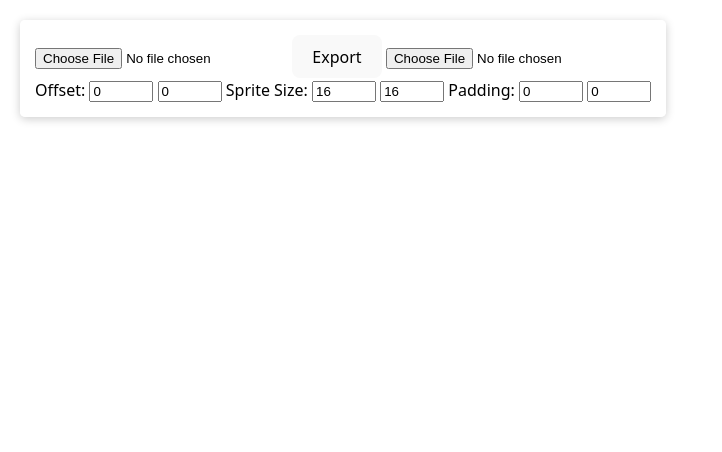
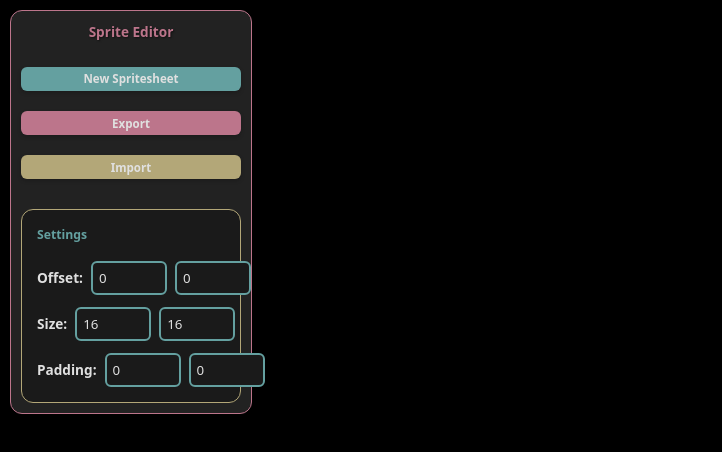
Before and after one commit to MarceColl/Sei, a website built with Vite: page index.html in a window 1280 px wide. Shown: the whole page, without its empty margins (0-722 px from the left). Built offline with nearby package versions, Linux system fonts and the light colour scheme.

Commit message:
Fix styles

```diff
--- a/index.html
+++ b/index.html
@@ -10,9 +10,14 @@
   <body>
 <div class="overlay">
   <div class="controls">
-        <input type="file" id="image_upload" accept="image/*">
-        <button id="export">Export</button>
-        <input type="file" id="json_upload" accept="application/json">
+    <!-- Hidden file inputs -->
+    <input type="file" id="image_upload" accept="image/*" hidden>
+    <input type="file" id="json_upload" accept="application/json" hidden>
+
+    <!-- Button triggers for file inputs -->
+    <button class="image-btn" id="image_upload_btn">New Spritesheet</button>
+    <button class="export-btn" id="export">Export</button>
+    <button class="json-btn" id="json_upload_btn">Import</button>
 
     <div class="settings">
       <label>
@@ -21,7 +26,7 @@
         <input id="offset-y" type="number" min="0" max="200" value="0">
       </label>
       <label>
-            Sprite Size:
+        Size:
         <input id="sprite-x" type="number" min="0" max="200" value="16">
         <input id="sprite-y" type="number" min="0" max="200" value="16">
       </label>
--- a/src/main.ts
+++ b/src/main.ts
@@ -5,15 +5,22 @@ import { setupCounter } from './counter.ts'
 
 const uploader = document.getElementById('image_upload');
 const json_uploader = document.getElementById('json_upload');
+const img_btn = document.getElementById('image_upload_btn');
+const json_btn = document.getElementById('json_upload_btn');
+img_btn.addEventListener('click', () => {uploader.click();})
+json_btn.addEventListener('click', () => {json_uploader.click();})
 const cvs = document.getElementById('canvas');
 const ctx = cvs.getContext('2d');
 ctx.webkitImageSmoothingEnabled = false;
 ctx.mozImageSmoothingEnabled = false;
 ctx.imageSmoothingEnabled = false;
-cvs.width = cvs.clientWidth * devicePixelRatio;
-cvs.height = cvs.clientHeight * devicePixelRatio;
-cvs.style.width = cvs.clientWidth;
-cvs.style.height = cvs.clientHeight;
+const displayWidth = cvs.clientWidth;
+const displayHeight = cvs.clientHeight;
+cvs.width = displayWidth * devicePixelRatio;
+cvs.height = displayHeight * devicePixelRatio;
+cvs.style.width = `${displayWidth}px`;
+cvs.style.height = `${displayHeight}px`;
+
 
 class Camera {
   constructor(ctx) {
@@ -82,7 +89,7 @@ class Camera {
           const prevMult = this.zoom;
           const worldMouse = this.screenToWorld(this.lastmouse);
           this.zoom += 0.1;
-          this.zoom = Math.min(this.zoom, 8);
+          this.zoom = Math.min(this.zoom, 12);
           const ratio = 1 - (prevMult / this.zoom);
           this.x += (worldMouse.x - this.x) * ratio;
           this.y += (worldMouse.y - this.y) * ratio;
@@ -90,6 +97,13 @@ class Camera {
       // }
 
       ev.preventDefault();
+    })
+
+    window.addEventListener('resize', () => {
+      cvs.width = cvs.clientWidth * devicePixelRatio;
+      cvs.height = cvs.clientHeight * devicePixelRatio;
+      cvs.style.width = cvs.clientWidth;
+      cvs.style.height = cvs.clientHeight;
     })
   }
 
@@ -245,6 +259,13 @@ class Spritesheet {
     this.sprite_size = json.spriteSize;
     this.img = new Image();
     this.img.src = json.image;
+
+    document.getElementById('offset-x').value = this.offset.x;
+    document.getElementById('offset-y').value = this.offset.y;
+    document.getElementById('sprite-x').value = this.sprite_size.x;
+    document.getElementById('sprite-y').value = this.sprite_size.y;
+    document.getElementById('padding-x').value = this.padding.x;
+    document.getElementById('padding-y').value = this.padding.y;
   }
 }
 
--- a/src/style.css
+++ b/src/style.css
@@ -1,25 +1,23 @@
 :root {
-  font-family: system-ui, Avenir, Helvetica, Arial, sans-serif;
-  line-height: 1.5;
+  --primary-pastel: #64a0a0;
+  --secondary-pastel: #bc758b;
+  --accent-pastel: #b3a778;
+  --bg-dark: #222222;
+  --bg-darker: #1a1a1a;
+  --text-light: #e0e0e0;
+  --shadow: 0 4px 10px rgba(0, 0, 0, 0.3);
+  --border-radius: 12px;
+
+  font-family: 'Nunito', system-ui, -apple-system, BlinkMacSystemFont, sans-serif;
+  line-height: 1.6;
   font-weight: 400;
-
-  color-scheme: light dark;
-  color: rgba(255, 255, 255, 0.87);
-  background-color: #000;
-
+  color-scheme: dark;
+  color: var(--text-light);
+  background-color: #000000;
   font-synthesis: none;
   text-rendering: optimizeLegibility;
   -webkit-font-smoothing: antialiased;
   -moz-osx-font-smoothing: grayscale;
-}
-
-a {
-  font-weight: 500;
-  color: #646cff;
-  text-decoration: inherit;
-}
-a:hover {
-  color: #535bf2;
 }
 
 body {
@@ -28,92 +26,191 @@ body {
   place-items: center;
   min-width: 320px;
   min-height: 100vh;
+  background-color: #000000;
 }
 
-h1 {
-  font-size: 3.2em;
-  line-height: 1.1;
+a {
+  font-weight: 500;
+  color: #6b97e0;
+  text-decoration: inherit;
+  transition: color 0.3s ease;
 }
 
-#app {
-  max-width: 1280px;
-  margin: 0 auto;
-  padding: 2rem;
-  text-align: center;
+a:hover {
+  color: #5072b1;
 }
 
-.logo {
-  height: 6em;
-  padding: 1.5em;
-  will-change: filter;
-  transition: filter 300ms;
-}
-.logo:hover {
-  filter: drop-shadow(0 0 2em #646cffaa);
-}
-.logo.vanilla:hover {
-  filter: drop-shadow(0 0 2em #3178c6aa);
+.overlay {
+  position: absolute;
+  top: 10px;
+  left: 10px;
+  z-index: 10;
+  background-color: var(--bg-dark);
+  padding: 10px;
+  border-radius: var(--border-radius);
+  box-shadow: var(--shadow);
+  max-width: 220px;
+  border: 1px solid var(--secondary-pastel);
+  transition: transform 0.3s ease, opacity 0.3s ease;
+  font-size: 0.85em;
 }
 
-.card {
-  padding: 2em;
+.overlay.collapsed {
+  transform: translateX(-200px);
+  opacity: 0.2;
 }
 
-.read-the-docs {
-  color: #888;
+.overlay:not(.collapsed):hover {
+  opacity: 1;
+}
+
+.overlay.collapsed:hover {
+  opacity: 0.8;
+  transform: translateX(-190px);
+}
+
+.toggle-btn {
+  position: absolute;
+  top: 10px;
+  right: 10px;
+  background: var(--secondary-pastel);
+  border: none;
+  width: 30px;
+  height: 30px;
+  border-radius: 50%;
+  display: flex;
+  align-items: center;
+  justify-content: center;
+  cursor: pointer;
+  font-size: 18px;
+  line-height: 1;
+  padding: 0;
+  box-shadow: var(--shadow);
+}
+
+.controls {
+  display: flex;
+  flex-direction: column;
+  gap: 16px;
+  transition: opacity 0.3s ease;
+}
+
+.settings {
+  display: flex;
+  flex-direction: column;
+  gap: 12px;
+  margin-top: 10px;
+  padding: 15px;
+  background-color: var(--bg-darker);
+  border-radius: var(--border-radius);
+  border: 1px solid var(--accent-pastel);
+}
+
+label {
+  display: flex;
+  align-items: center;
+  gap: 8px;
+  font-weight: 600;
+  color: var(--text-light);
+}
+
+input[type="number"] {
+  width: 60px;
+  padding: 6px;
+  border: 2px solid var(--primary-pastel);
+  border-radius: 6px;
+  background-color: var(--bg-darker);
+  color: var(--text-light);
+  font-family: inherit;
+  transition: border-color 0.3s ease;
+}
+
+input[type="number"]:focus {
+  outline: none;
+  border-color: var(--secondary-pastel);
+  box-shadow: 0 0 0 3px rgba(188, 117, 139, 0.3);
+}
+
+input[type="file"] {
+  background-color: var(--bg-darker);
+  padding: 8px;
+  border-radius: 8px;
+  border: 2px solid var(--primary-pastel);
+  width: 100%;
+  box-sizing: border-box;
+  color: var(--text-light);
 }
 
 button {
-  border-radius: 8px;
-  border: 1px solid transparent;
-  padding: 0.6em 1.2em;
-  font-size: 1em;
-  font-weight: 500;
+  border-radius: 6px;
+  border: none;
+  padding: 0.4em 0.8em;
+  font-size: 0.85em;
+  font-weight: 600;
   font-family: inherit;
-  background-color: #1a1a1a;
+  background-color: var(--secondary-pastel);
+  color: var(--text-light);
   cursor: pointer;
-  transition: border-color 0.25s;
+  transition: all 0.25s;
+  box-shadow: 0 2px 4px rgba(0, 0, 0, 0.2);
+  width: 100%;
+  text-align: center;
+  margin-bottom: 4px;
 }
+
+button.image-btn {
+  background-color: var(--primary-pastel);
+}
+
+button.export-btn {
+  background-color: var(--secondary-pastel);
+}
+
+button.json-btn {
+  background-color: var(--accent-pastel);
+}
+
 button:hover {
-  border-color: #646cff;
+  filter: brightness(1.1);
+  transform: translateY(-2px);
+  box-shadow: 0 4px 8px rgba(0, 0, 0, 0.25);
 }
+
 button:focus,
 button:focus-visible {
-  outline: 4px auto -webkit-focus-ring-color;
-}
-
-.overlay {
-  color: black;
-  position: absolute;
-  top: 20px;
-  left: 20px;
-  z-index: 2; /* Higher z-index than canvas */
-  background-color: rgba(255, 255, 255, 0.8); /* Semi-transparent background */
-  padding: 15px;
-  border-radius: 5px;
-  box-shadow: 0 2px 10px rgba(0, 0, 0, 0.2);
-}
-
-@media (prefers-color-scheme: light) {
-  :root {
-    color: #213547;
-    background-color: #ffffff;
-  }
-  a:hover {
-    color: #747bff;
-  }
-  button {
-    background-color: #f9f9f9;
-  }
+  outline: none;
+  box-shadow: 0 0 0 3px rgba(100, 160, 160, 0.5);
 }
 
 #canvas {
   image-rendering: pixelated;
   width: 100%;
   height: 100%;
-  display: block; /* Removes default inline spacing */
+  display: block;
   position: absolute;
   top: 0;
   left: 0;
-  z-index: 1; /* Lower z-index than overlay */
+  z-index: 1;
+  background-color: transparent;
 }
+
+/* Section titles */
+.controls::before {
+  content: "Sprite Editor";
+  display: block;
+  font-size: 1em;
+  font-weight: 700;
+  color: var(--secondary-pastel);
+  margin-bottom: 8px;
+  text-align: center;
+  text-shadow: 1px 1px 2px rgba(0, 0, 0, 0.5);
+}
+
+.settings::before {
+  content: "Settings";
+  display: block;
+  font-size: 0.9em;
+  font-weight: 600;
+  margin-bottom: 4px;
+  color: var(--primary-pastel);
+}
```
Lines whose indentation alone changed are shown as unchanged.
